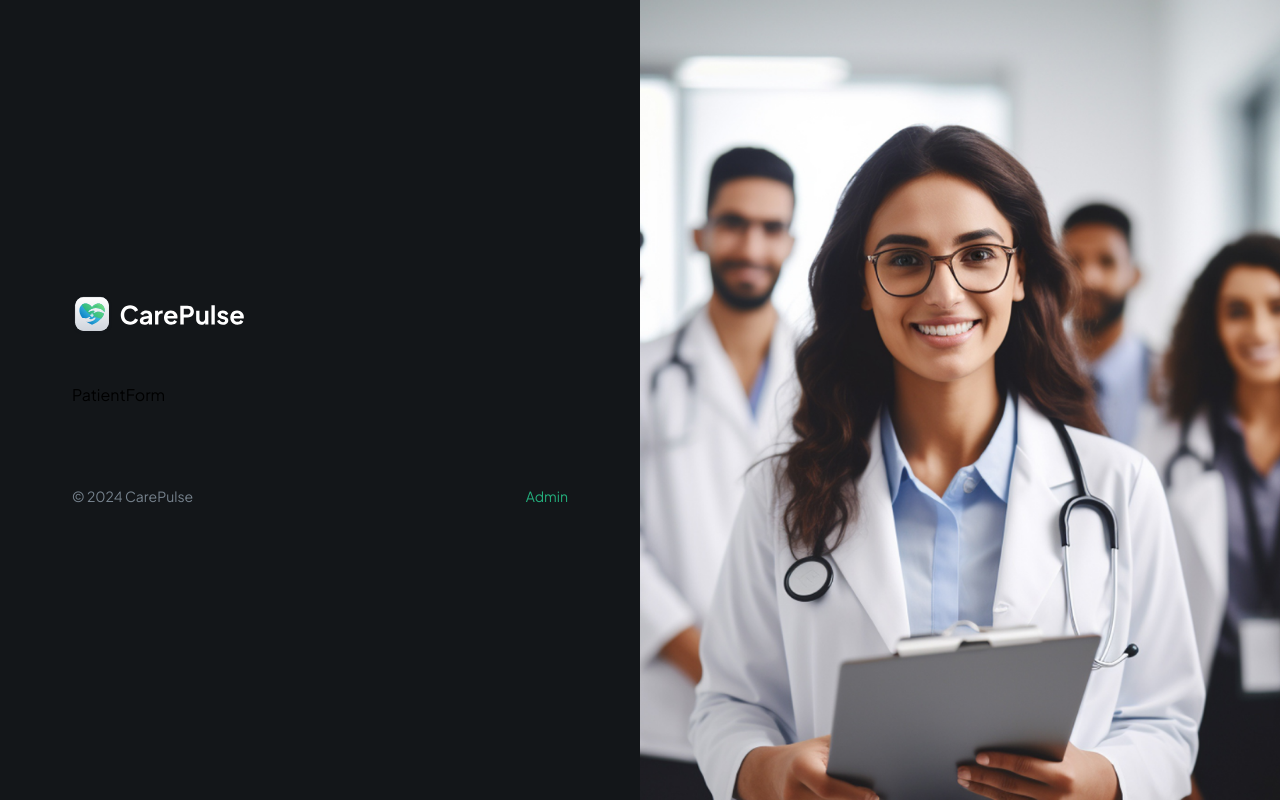
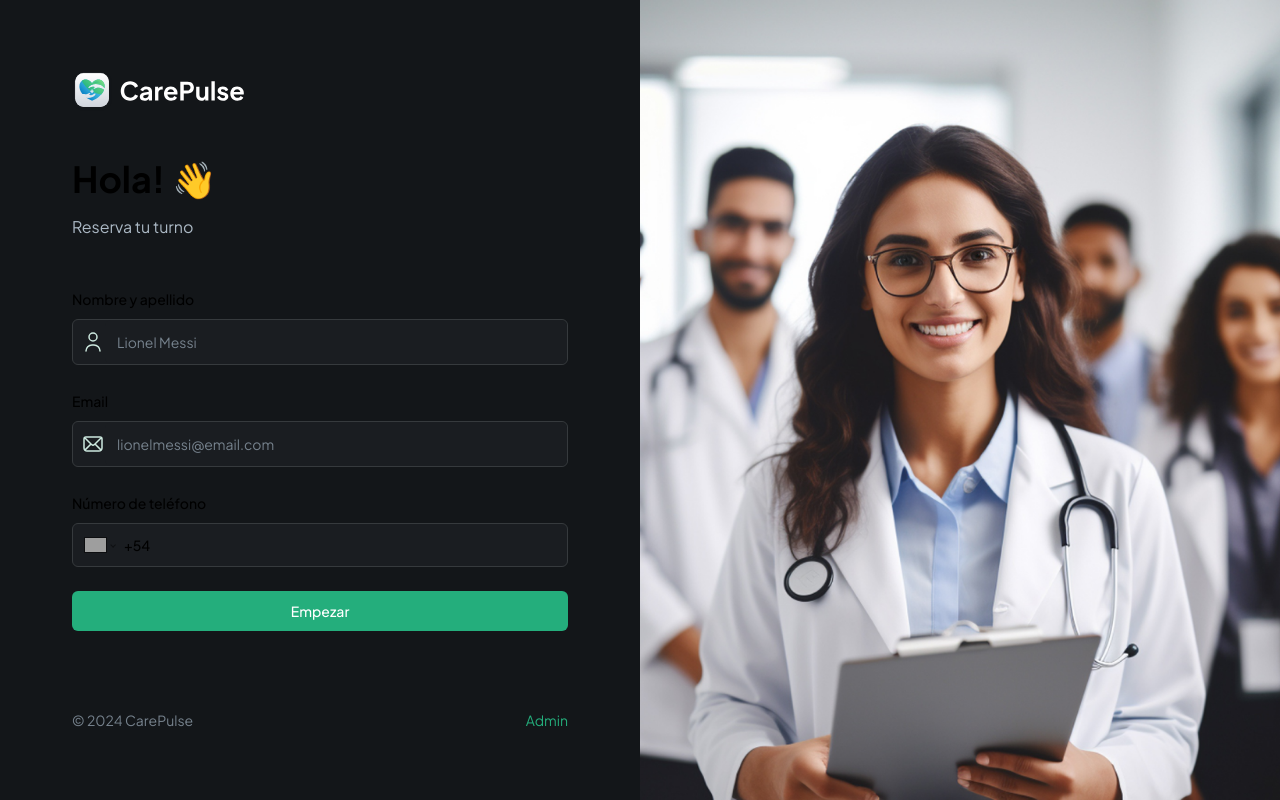
Before and after one commit to santicano2/patient-management, a Next.js app: page / in a window 1280 px wide. Built offline with nearby package versions, Linux system fonts and the light colour scheme; grey boxes are pictures that could not be loaded.

Commit message:
creado form para el homepage

```diff
--- /dev/null
+++ b/components/CustomFormField.tsx
@@ -0,0 +1,101 @@
+"use client";
+
+import React from "react";
+import Image from "next/image";
+import { Control } from "react-hook-form";
+import PhoneInput from "react-phone-number-input";
+
+import {
+  FormControl,
+  FormField,
+  FormItem,
+  FormLabel,
+  FormMessage,
+} from "@/components/ui/form";
+import { Input } from "@/components/ui/input";
+import { FormFieldType } from "./forms/PatientForm";
+
+import "react-phone-number-input/style.css";
+
+interface CustomProps {
+  control: Control<any>;
+  fieldType: FormFieldType;
+  name: string;
+  label?: string;
+  placeholder?: string;
+  iconSrc?: string;
+  iconAlt?: string;
+  disabled?: boolean;
+  dateFormat?: string;
+  showTimeSelect?: boolean;
+  children?: React.ReactNode;
+  renderSkeleton?: (field: any) => React.ReactNode;
+}
+
+const RenderField = ({ field, props }: { field: any; props: CustomProps }) => {
+  const { fieldType, iconSrc, iconAlt, placeholder } = props;
+
+  switch (fieldType) {
+    case FormFieldType.INPUT:
+      return (
+        <div className="flex rounded-md border border-dark-500 bg-dark-400">
+          {iconSrc && (
+            <Image
+              src={iconSrc}
+              height={24}
+              width={24}
+              alt={iconAlt || "icon"}
+              className="ml-2"
+            />
+          )}
+          <FormControl>
+            <Input
+              placeholder={placeholder}
+              {...field}
+              className="shad-input border-0"
+            />
+          </FormControl>
+        </div>
+      );
+    case FormFieldType.PHONE_INPUT:
+      return (
+        <FormControl>
+          <PhoneInput
+            defaultCountry="AR"
+            placeholder={placeholder}
+            international
+            withCountryCallingCode
+            value={field.value as E164Number | undefined}
+            onChange={field.onChange}
+            className="input-phone"
+          />
+        </FormControl>
+      );
+    default:
+      break;
+  }
+};
+
+const CustomFormField = (props: CustomProps) => {
+  const { control, fieldType, name, label } = props;
+
+  return (
+    <FormField
+      control={control}
+      name={name}
+      render={({ field }) => (
+        <FormItem className="flex-1">
+          {fieldType !== FormFieldType.CHECKBOX && label && (
+            <FormLabel>{label}</FormLabel>
+          )}
+
+          <RenderField field={field} props={props} />
+
+          <FormMessage className="shad-error" />
+        </FormItem>
+      )}
+    />
+  );
+};
+
+export default CustomFormField;
--- /dev/null
+++ b/components/SubmitButton.tsx
@@ -0,0 +1,37 @@
+import React from "react";
+import Image from "next/image";
+
+import { Button } from "./ui/button";
+
+interface ButtonProps {
+  isLoading: boolean;
+  className?: string;
+  children: React.ReactNode;
+}
+
+const SubmitButton = ({ isLoading, className, children }: ButtonProps) => {
+  return (
+    <Button
+      type="submit"
+      disabled={isLoading}
+      className={className ?? "shad-primary-btn w-full"}
+    >
+      {isLoading ? (
+        <div className="flex items-center gap-4">
+          <Image
+            src="/assets/icons/loader.svg"
+            alt="loader"
+            width={24}
+            height={24}
+            className="animate-spin"
+          />
+          Cargando ...
+        </div>
+      ) : (
+        children
+      )}
+    </Button>
+  );
+};
+
+export default SubmitButton;
--- a/components/forms/PatientForm.tsx
+++ b/components/forms/PatientForm.tsx
@@ -1,7 +1,96 @@
-import React from "react";
+"use client";
+
+import { useState } from "react";
+import { useRouter } from "next/navigation";
+import { useForm } from "react-hook-form";
+import { z } from "zod";
+
+import { zodResolver } from "@hookform/resolvers/zod";
+import { UserFormValidation } from "@/lib/validation";
+
+import { Form } from "@/components/ui/form";
+import CustomFormField from "../CustomFormField";
+import SubmitButton from "../SubmitButton";
+
+export enum FormFieldType {
+  INPUT = "input",
+  TEXTAREA = "textarea",
+  PHONE_INPUT = "phoneInput",
+  CHECKBOX = "checkbox",
+  DATE_PICKER = "datePicker",
+  SELECT = "select",
+  SKELETON = "skeleton",
+}
 
 const PatientForm = () => {
-  return <div>PatientForm</div>;
+  const router = useRouter();
+  const [isLoading, setIsLoading] = useState(false);
+
+  const form = useForm<z.infer<typeof UserFormValidation>>({
+    resolver: zodResolver(UserFormValidation),
+    defaultValues: {
+      name: "",
+      email: "",
+      phone: "",
+    },
+  });
+
+  async function onSubmit({
+    name,
+    email,
+    phone,
+  }: z.infer<typeof UserFormValidation>) {
+    setIsLoading(true);
+
+    try {
+      //const userData = { name, email, phone };
+      //const user = await createUser(userData);
+      //if (user) router.push(`/patients/${user.id}/register`);
+    } catch (error) {
+      console.log(error);
+    }
+  }
+
+  return (
+    <Form {...form}>
+      <form onSubmit={form.handleSubmit(onSubmit)} className="space-y-6 flex-1">
+        <section className="mb-12 space-y-4">
+          <h1 className="header">Hola! 👋</h1>
+          <p className="text-dark-700">Reserva tu turno</p>
+        </section>
+
+        <CustomFormField
+          fieldType={FormFieldType.INPUT}
+          control={form.control}
+          name="name"
+          label="Nombre y apellido"
+          placeholder="Lionel Messi"
+          iconSrc="/assets/icons/user.svg"
+          iconAlt="user"
+        />
+
+        <CustomFormField
+          fieldType={FormFieldType.INPUT}
+          control={form.control}
+          name="email"
+          label="Email"
+          placeholder="lionelmessi@email.com"
+          iconSrc="/assets/icons/email.svg"
+          iconAlt="email"
+        />
+
+        <CustomFormField
+          fieldType={FormFieldType.PHONE_INPUT}
+          control={form.control}
+          name="phone"
+          label="Número de teléfono"
+          placeholder="+54 11 1234 5678"
+        />
+
+        <SubmitButton isLoading={isLoading}>Empezar</SubmitButton>
+      </form>
+    </Form>
+  );
 };
 
 export default PatientForm;
--- /dev/null
+++ b/lib/validation.ts
@@ -0,0 +1,16 @@
+import { z } from "zod";
+
+export const UserFormValidation = z.object({
+  name: z
+    .string()
+    .min(2, {
+      message: "El nombre debe tener al menos 2 caracteres",
+    })
+    .max(50, {
+      message: "El nombre debe tener como maximo 50 caracteres",
+    }),
+  email: z.string().email("Email invalido"),
+  phone: z
+    .string()
+    .refine((phone) => /^\+\d{10,15}$/.test(phone), "Teléfono invalido"),
+});
```
